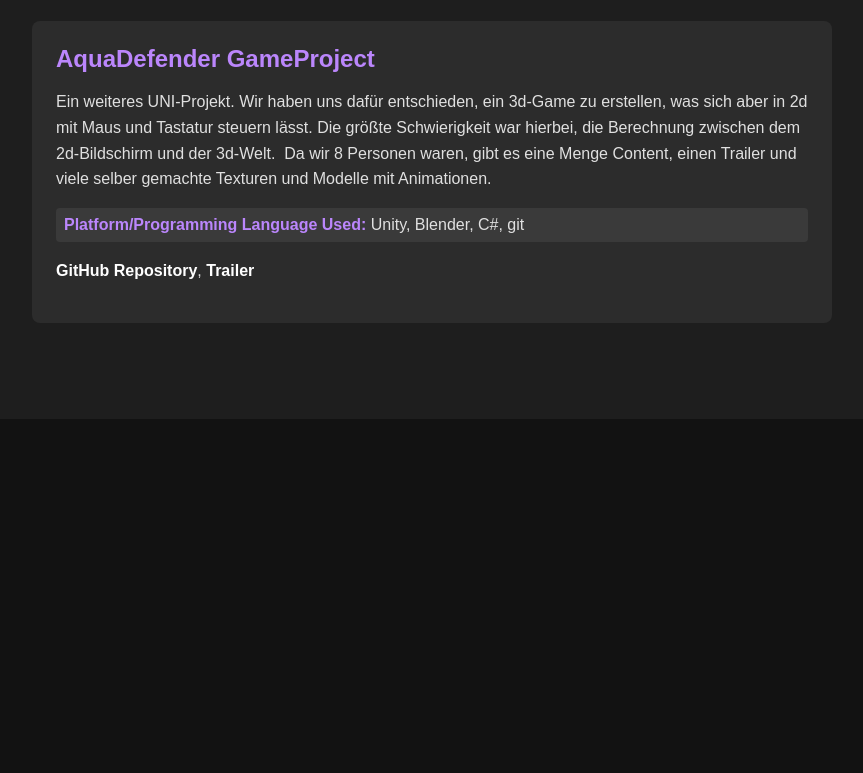
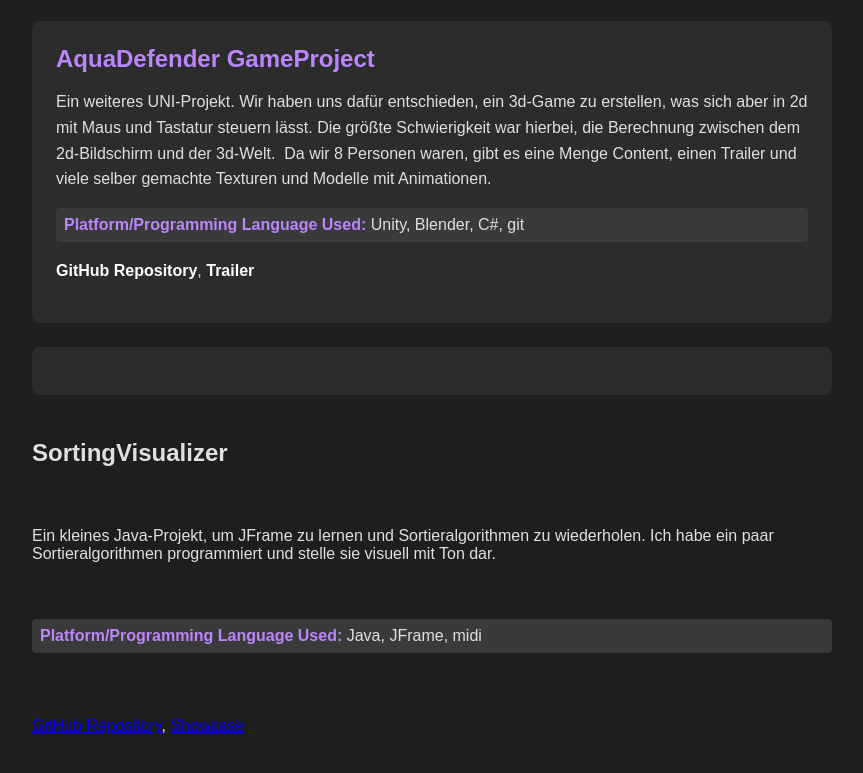
Before and after one commit to zaryar/Portfolio, a plain HTML site: page index.html in a window 1280 px wide. Shown: the part 445-1218 px from the top of the page, without its empty margins (200-1063 px from the left). Before the commit the page ends 864 px from the top, so only its background shows below. Drawn offline with Linux system fonts and the light colour scheme.

Commit message:
Update index.html

```diff
--- a/index.html
+++ b/index.html
@@ -26,6 +26,14 @@
                 </ul>
                 <p><a href="https://github.com/zaryar/AquaDefender?tab=readme-ov-file">GitHub Repository</a>, <a href="https://youtu.be/znaJVWQ1Jd8">Trailer</a></p>
             </div>
+            <div class="project"></div>
+                <h2>SortingVisualizer</h2>
+                <p>Ein kleines Java-Projekt, um JFrame zu lernen und Sortieralgorithmen zu wiederholen. Ich habe ein paar Sortieralgorithmen programmiert und stelle sie visuell mit Ton dar.</p>
+                <ul class="project-details">
+                    <li><strong>Platform/Programming Language Used:</strong> Java, JFrame, midi<br>
+                </ul>
+                <p><a href="https://github.com/zaryar/SortingVisualizer">GitHub Repository</a>, <a href="https://www.youtube.com/watch?v=c_XRpWT7Q9c">Showcase</a></p>
+            </div>
         </div>
     </div>
 </body>
```
